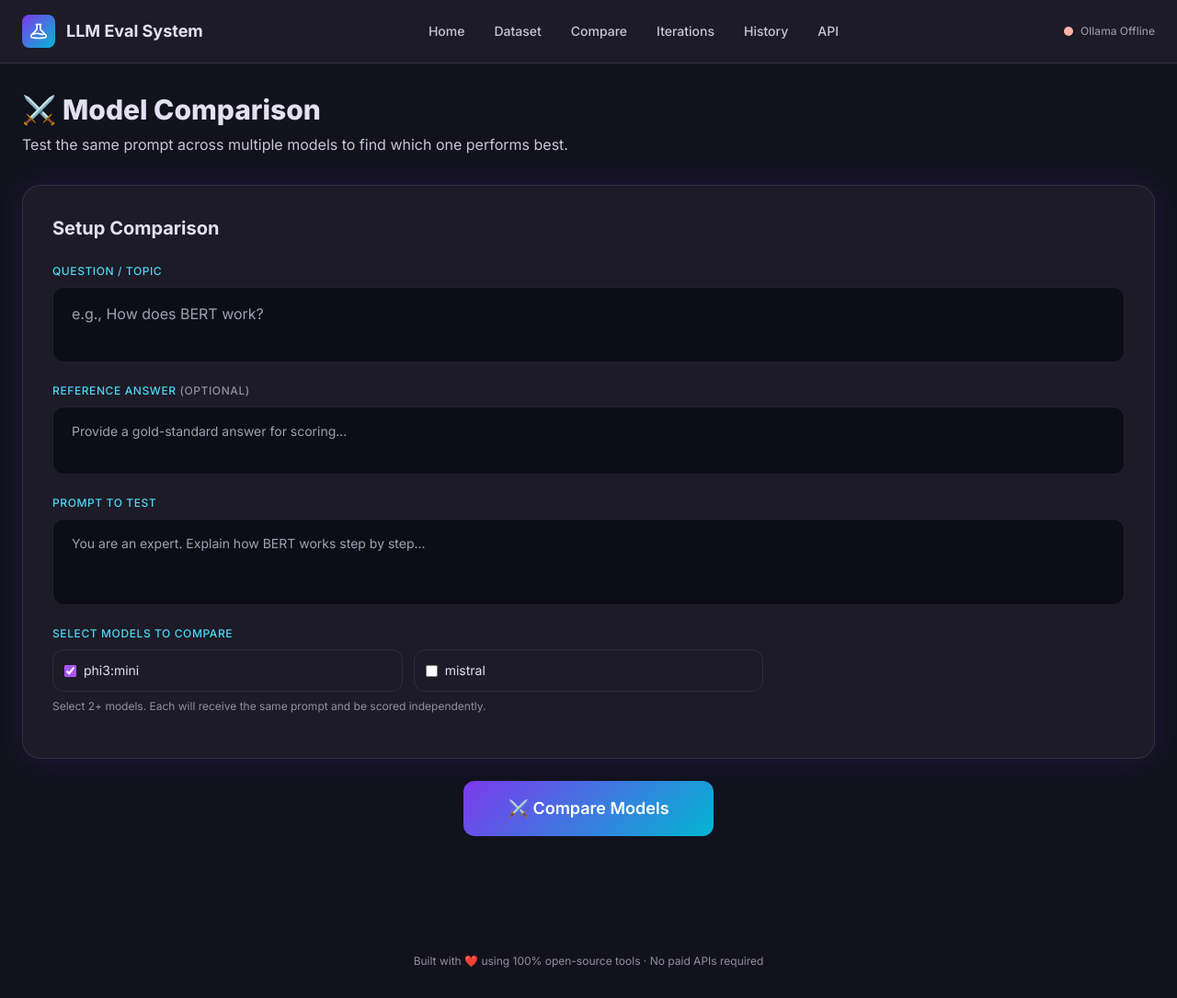
After one commit to RAGHUME/llm-eval-system, a FastAPI app: template templates/compare.html in a window 1280 px wide. The commit adds this page. Shown: the whole page at 92% size. Run offline with FastAPI, Linux system fonts and the light colour scheme; the template is opened without the code that fills it, so the values that code supplies are empty; parts of the project's set-up code (start-up, migrations or seed data) failed here and were passed over; some libraries are stand-ins or nearby versions.

Commit message:
feat: add Model Comparison Mode (Upgrade 5) — side-by-side multi-model scoring

```diff
--- a/templates/base.html
+++ b/templates/base.html
@@ -211,6 +211,7 @@
             <div class="flex items-center gap-8">
                 <a href="/" class="text-sm font-medium text-text-muted hover:text-accent-lavender transition-colors">Home</a>
                 <a href="/dataset" class="text-sm font-medium text-text-muted hover:text-accent-lavender transition-colors">Dataset</a>
+                <a href="/compare" class="text-sm font-medium text-text-muted hover:text-accent-lavender transition-colors">Compare</a>
                 <a href="/iterations" class="text-sm font-medium text-text-muted hover:text-accent-lavender transition-colors">Iterations</a>
                 <a href="/history" class="text-sm font-medium text-text-muted hover:text-accent-lavender transition-colors">History</a>
                 <a href="/health" class="text-sm font-medium text-text-muted hover:text-accent-lavender transition-colors">API</a>
--- /dev/null
+++ b/templates/compare.html
@@ -0,0 +1,224 @@
+{% extends "base.html" %}
+{% block title %}LLM Eval System — Model Comparison{% endblock %}
+
+{% block content %}
+<!-- Page Header -->
+<section class="mb-8 animate-fade-in">
+    <h1 class="text-3xl font-extrabold text-text-primary mb-2">⚔️ Model Comparison</h1>
+    <p class="text-text-muted">Test the same prompt across multiple models to find which one performs best.</p>
+</section>
+
+{% if error %}
+<div class="mb-6 px-5 py-4 rounded-xl bg-status-error/10 border border-status-error/20 text-status-error text-sm animate-fade-in">
+    ⚠️ {{ error }}
+</div>
+{% endif %}
+
+{% if not results %}
+<!-- Input Form -->
+<form id="compareForm" method="POST" action="/compare-models" class="space-y-6 animate-slide-up">
+    <div class="glass-card-strong p-8 glow-purple">
+        <h2 class="text-xl font-bold text-text-primary mb-6">Setup Comparison</h2>
+
+        <div class="mb-4">
+            <label class="label-tech mb-2 block">Question / Topic</label>
+            <textarea name="query" rows="2" required
+                      class="input-well w-full px-5 py-4 text-base resize-none"
+                      placeholder="e.g., How does BERT work?"></textarea>
+        </div>
+
+        <div class="mb-4">
+            <label class="label-tech mb-2 block">Reference Answer <span class="text-text-dim">(optional)</span></label>
+            <textarea name="reference_answer" rows="2"
+                      class="input-well w-full px-5 py-4 text-sm resize-none"
+                      placeholder="Provide a gold-standard answer for scoring..."></textarea>
+        </div>
+
+        <div class="mb-4">
+            <label class="label-tech mb-2 block">Prompt to Test</label>
+            <textarea name="prompt_text" rows="3" required
+                      class="input-well w-full px-5 py-4 text-sm resize-none"
+                      placeholder="You are an expert. Explain how BERT works step by step..."></textarea>
+        </div>
+
+        <!-- Model Selection -->
+        <div class="mb-4">
+            <label class="label-tech mb-2 block">Select Models to Compare</label>
+            <div class="grid grid-cols-2 md:grid-cols-3 gap-3">
+                {% if models is defined and models|length > 0 %}
+                    {% for m in models %}
+                    <label class="flex items-center gap-2 p-3 rounded-xl cursor-pointer hover:bg-surface-high/30 transition-colors" style="border: 1px solid rgba(210,187,255,0.1);">
+                        <input type="checkbox" name="selected_models" value="{{ m }}" class="accent-purple-500"
+                               {% if m == 'phi3:mini' %}checked{% endif %}>
+                        <span class="text-sm text-text-primary">{{ m }}</span>
+                    </label>
+                    {% endfor %}
+                {% else %}
+                    <label class="flex items-center gap-2 p-3 rounded-xl cursor-pointer" style="border: 1px solid rgba(210,187,255,0.1);">
+                        <input type="checkbox" name="selected_models" value="phi3:mini" checked class="accent-purple-500">
+                        <span class="text-sm text-text-primary">phi3:mini</span>
+                    </label>
+                    <label class="flex items-center gap-2 p-3 rounded-xl cursor-pointer" style="border: 1px solid rgba(210,187,255,0.1);">
+                        <input type="checkbox" name="selected_models" value="mistral" class="accent-purple-500">
+                        <span class="text-sm text-text-primary">mistral</span>
+                    </label>
+                {% endif %}
+            </div>
+            <p class="text-xs text-text-dim mt-2">Select 2+ models. Each will receive the same prompt and be scored independently.</p>
+        </div>
+    </div>
+
+    <div class="text-center">
+        <button type="submit" id="btnSubmit" class="btn-gradient text-lg px-12 py-4 inline-flex items-center gap-3">
+            <span id="submitText">⚔️ Compare Models</span>
+            <div id="submitSpinner" class="spinner hidden"></div>
+        </button>
+    </div>
+</form>
+
+{% else %}
+<!-- RESULTS VIEW -->
+
+<!-- Winner Banner -->
+<div class="glass-card-strong p-6 mb-8 glow-purple animate-fade-in">
+    <div class="flex items-center justify-between flex-wrap gap-4">
+        <div>
+            <p class="label-tech mb-1">🏆 Best Model</p>
+            <h2 class="text-2xl font-extrabold text-accent-lavender">{{ winner }}</h2>
+            <p class="text-sm text-text-muted mt-1">Tested on: "{{ query[:60] }}{% if query|length > 60 %}...{% endif %}"</p>
+        </div>
+        <div class="text-right">
+            <p class="text-xs text-text-dim">Best Score</p>
+            <p class="text-3xl font-extrabold text-status-success">{{ best_score }}</p>
+        </div>
+    </div>
+</div>
+
+<!-- Side-by-Side Comparison -->
+<section class="grid grid-cols-1 {% if results|length == 2 %}md:grid-cols-2{% elif results|length >= 3 %}md:grid-cols-2 lg:grid-cols-3{% endif %} gap-6 mb-8">
+    {% for r in results %}
+    <div class="glass-card p-5 animate-slide-up {% if r.model == winner %}glow-purple{% endif %}" style="animation-delay: {{ loop.index0 * 0.1 }}s;">
+        <!-- Model Header -->
+        <div class="flex items-center gap-2 mb-4">
+            {% if r.model == winner %}
+            <span class="text-lg">🏆</span>
+            {% else %}
+            <span class="text-lg">🤖</span>
+            {% endif %}
+            <h3 class="text-sm font-bold text-text-primary">{{ r.model }}</h3>
+            <span class="ml-auto text-xs font-bold px-2 py-0.5 rounded-full {% if r.model == winner %}bg-status-success/20 text-status-success{% else %}bg-surface-high/40 text-text-dim{% endif %}">
+                {{ r.total_score }}
+            </span>
+        </div>
+
+        <!-- Scores Table -->
+        <div class="space-y-1.5 mb-4">
+            {% set s = r.scores %}
+            {% for metric, label in [('bleu','BLEU'),('rouge','ROUGE'),('relevance','Relevance'),('entity_score','Entity'),('structure_score','Structure'),('llm_judge_score','Judge')] %}
+            {% set val = s[metric]|default(0) %}
+            <div class="flex items-center gap-2">
+                <span class="text-xs text-text-dim w-20">{{ label }}</span>
+                <div class="flex-1 h-2 rounded-full bg-surface-high/30 overflow-hidden">
+                    <div class="h-full rounded-full {% if val > 0.5 %}bg-status-success{% elif val > 0.3 %}bg-status-warning{% else %}bg-status-error{% endif %}" style="width: {{ (val * 100)|int }}%"></div>
+                </div>
+                <span class="text-xs font-bold w-10 text-right {% if val > 0.5 %}text-status-success{% elif val > 0.3 %}text-status-warning{% else %}text-status-error{% endif %}">{{ "%.2f"|format(val) }}</span>
+            </div>
+            {% endfor %}
+        </div>
+
+        <!-- Response Preview -->
+        <div class="mt-3 pt-3" style="border-top: 1px solid rgba(210,187,255,0.08);">
+            <p class="text-xs font-semibold text-text-dim mb-1">Response Preview</p>
+            <p class="text-xs text-text-muted leading-relaxed">{{ r.response[:300] }}{% if r.response|length > 300 %}...{% endif %}</p>
+        </div>
+
+        <!-- Tokens -->
+        <div class="mt-2 text-xs text-text-dim">
+            ⚡ {{ r.tokens }} tokens
+        </div>
+    </div>
+    {% endfor %}
+</section>
+
+<!-- Chart -->
+<section class="glass-card p-6 mb-8 animate-slide-up" style="animation-delay: 0.3s;">
+    <h2 class="text-lg font-bold text-text-primary mb-4">Score Comparison Chart</h2>
+    <div style="height: 320px;">
+        <canvas id="compareChart"></canvas>
+    </div>
+</section>
+
+<!-- Back -->
+<div class="text-center">
+    <a href="/compare" class="btn-secondary inline-block mr-3">← Run Another Comparison</a>
+    <a href="/" class="btn-secondary inline-block">🏠 Dashboard</a>
+</div>
+{% endif %}
+{% endblock %}
+
+{% block scripts %}
+{% if not results %}
+<script>
+    document.getElementById('compareForm').addEventListener('submit', function() {
+        const checked = document.querySelectorAll('input[name="selected_models"]:checked');
+        if (checked.length < 2) {
+            alert('Please select at least 2 models to compare.');
+            event.preventDefault();
+            return;
+        }
+        const btn = document.getElementById('btnSubmit');
+        const text = document.getElementById('submitText');
+        const spinner = document.getElementById('submitSpinner');
+        text.textContent = 'Comparing models... this may take several minutes';
+        spinner.classList.remove('hidden');
+        btn.disabled = true;
+        btn.style.opacity = '0.7';
+    });
+</script>
+{% else %}
+<script id="compare-data" type="application/json">
+{{ results|tojson|safe }}
+</script>
+<script>
+    const compDataEl = document.getElementById('compare-data');
+    const compData = compDataEl ? JSON.parse(compDataEl.textContent) : [];
+
+    if (compData.length > 0) {
+        const labels = compData.map(r => r.model);
+        const metrics = [
+            {key: 'bleu', label: 'BLEU', color: 'rgba(124,58,237,0.8)'},
+            {key: 'rouge', label: 'ROUGE', color: 'rgba(167,139,250,0.8)'},
+            {key: 'relevance', label: 'Relevance', color: 'rgba(6,182,212,0.8)'},
+            {key: 'entity_score', label: 'Entity', color: 'rgba(76,215,246,0.8)'},
+            {key: 'structure_score', label: 'Structure', color: 'rgba(210,187,255,0.8)'},
+            {key: 'llm_judge_score', label: 'Judge', color: 'rgba(255,213,79,0.9)'},
+        ];
+        const datasets = metrics.map(m => ({
+            label: m.label,
+            data: compData.map(r => (r.scores || {})[m.key] || 0),
+            backgroundColor: m.color,
+            borderColor: m.color.replace('0.8','1').replace('0.9','1'),
+            borderWidth: 1,
+            borderRadius: 4,
+        }));
+
+        const ctx = document.getElementById('compareChart').getContext('2d');
+        new Chart(ctx, {
+            type: 'bar',
+            data: { labels, datasets },
+            options: {
+                responsive: true,
+                maintainAspectRatio: false,
+                plugins: {
+                    legend: { labels: { color: '#ccc3d8', font: { family: 'Inter', size: 11 } } }
+                },
+                scales: {
+                    x: { ticks: { color: '#958da1' }, grid: { color: 'rgba(149,141,161,0.1)' } },
+                    y: { min: 0, max: 1, ticks: { color: '#958da1' }, grid: { color: 'rgba(149,141,161,0.1)' } },
+                },
+            },
+        });
+    }
+</script>
+{% endif %}
+{% endblock %}
```
Also changed, not shown: api/routes.py (+103 -0 lines), core/ollama_interface.py (+23 -0 lines).
